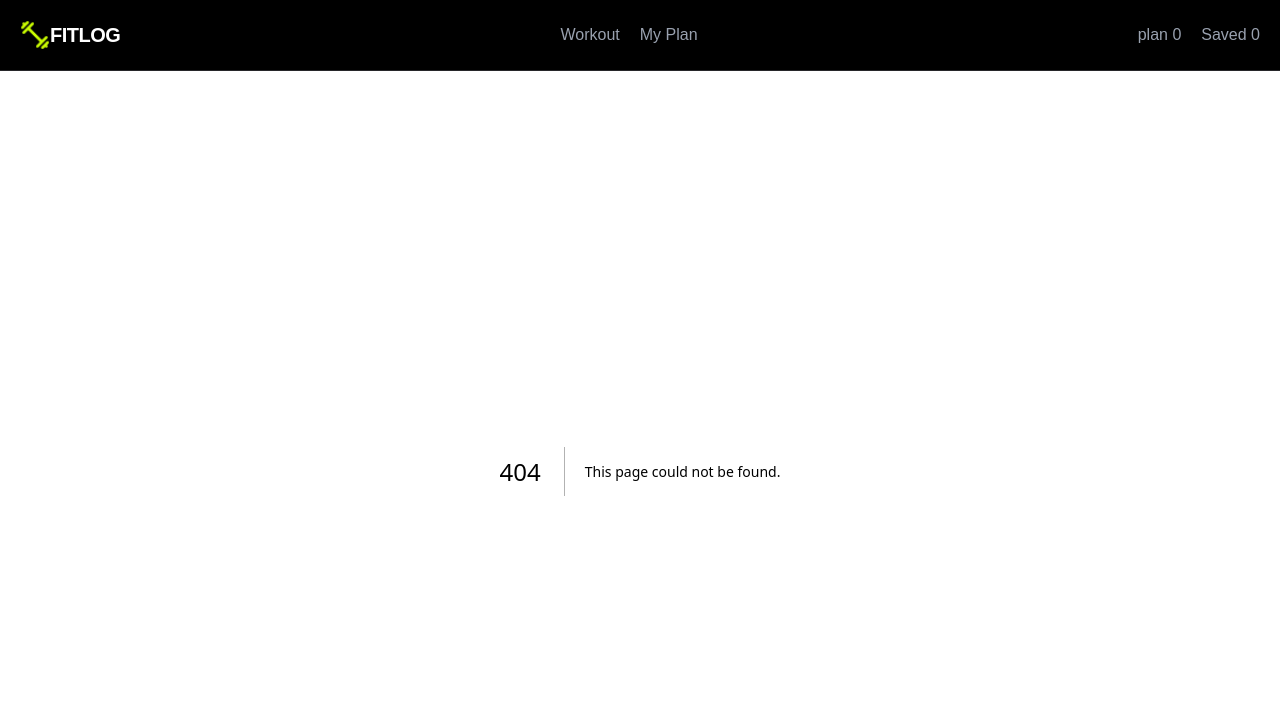
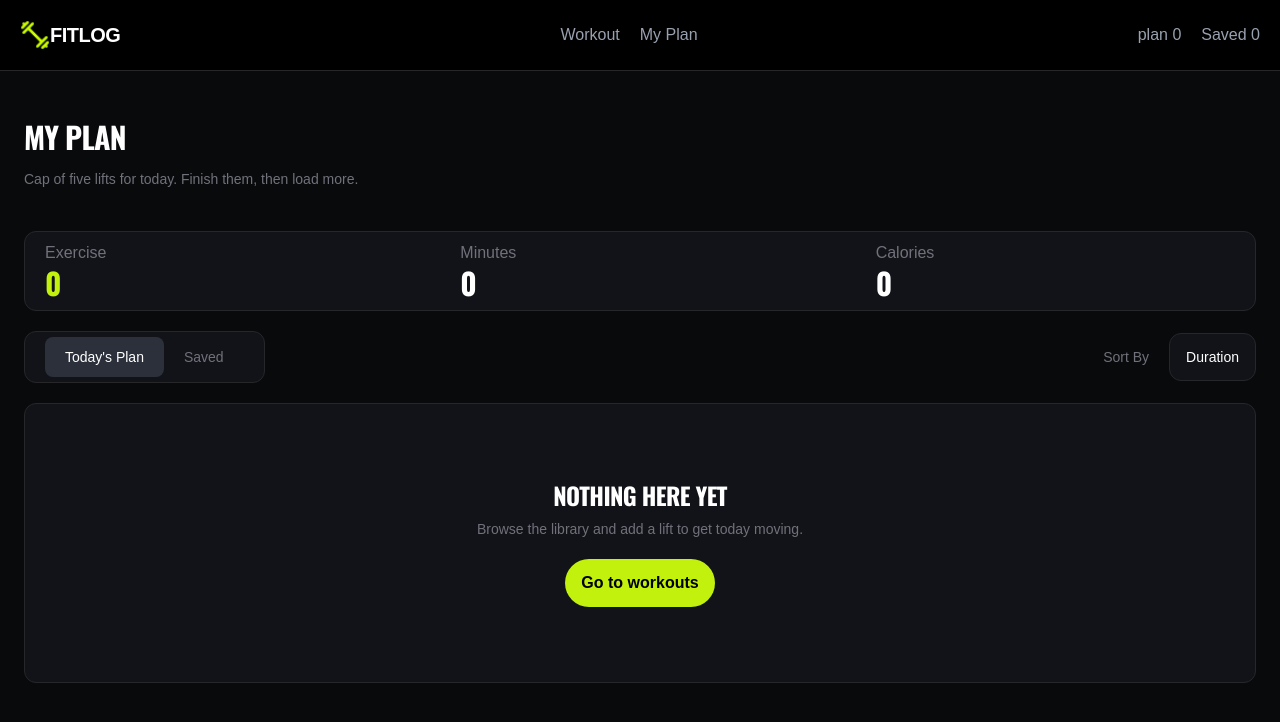
Before and after one commit to tasmia-maha/FitLog, a Next.js app: page /my-plan in a window 1280 px wide. Before the commit this address had no page. Shown: the top 722 px of the page. Built offline with nearby package versions, Linux system fonts and the light colour scheme.

Commit message:
Add My Plan workout management page

```diff
--- /dev/null
+++ b/app/my-plan/page.tsx
@@ -0,0 +1,158 @@
+"use client"
+import { useEffect, useState } from "react"
+import Link from "next/link"
+import {Clock, Flame ,Star, X } from "lucide-react"
+type Workout={
+  id: number;
+  name: string;
+  image: string;
+  muscleGroups: string[];
+  equipment: string;
+  difficulty: string;
+  duration: number;
+  caloriesBurned: number;
+  sets: number;
+  reps: string;
+  rating: number;
+  description: string;
+  instructions: string[];
+}
+export default function MyPlan() {
+  const [plan, setPlan]=useState<Workout[]>([])
+  const [completedId,setCompletedId]=useState<number[]>([])
+  const [saved,setSaved]=useState<Workout[]>([])
+  const [activeTab, setActiveTab] = useState<"today" | "saved">("today")
+  useEffect(()=>{
+    const savedPlan = localStorage.getItem("fitlog-plan")
+    if(savedPlan){
+      // eslint-disable-next-line react-hooks/set-state-in-effect
+      setPlan(JSON.parse(savedPlan))
+    }
+    const savedCompletedId=localStorage.getItem("fitlog-completed")
+    if(savedCompletedId){
+      // eslint-disable-next-line react-hooks/set-state-in-effect
+      setCompletedId(JSON.parse(savedCompletedId))
+    }
+    const saved=localStorage.getItem("fitlog-saved")
+    if(saved){
+      setSaved(JSON.parse(saved))
+    }
+  },[])
+  const removeFromPlan=(id:number)=>{
+    const updatedPlan=plan.filter((workout)=>workout.id !== id)
+    setPlan(updatedPlan)
+    localStorage.setItem("fitlog-plan",JSON.stringify(updatedPlan))
+  }
+  const renoveFromSaved =(id:number)=>{
+    const updatedSaved = saved.filter((workout)=> workout.id!==id)
+    setSaved(updatedSaved)
+    localStorage.setItem("fitlog-saved",JSON.stringify(updatedSaved))
+  }
+  const markAsDone=(id:number)=>{
+    if(completedId.includes(id)){
+      return
+    }
+    const updatedComplateId =[...completedId,id]
+    setCompletedId(updatedComplateId)
+    localStorage.setItem("fitlog-completed",JSON.stringify(updatedComplateId))
+  }
+  const totalMinutes = plan.reduce((total, workout)=> total+ workout.duration,0)
+  const totalCalories = plan.reduce((total, workout)=> total+ workout.caloriesBurned,0)
+  const activeWorkouts=activeTab==="today" ? plan : saved
+  return (
+    <main className="min-h-screen bg-[#090a0c] px-6 py-12 text-white">
+      <div className="mx-auto max-w-7xl">
+
+        {/* Page heading */}
+        <div className="mb-10">
+
+          <h1 className="text-xl font-bold tracking-tight sm:text-3xl font-oswald">
+            MY PLAN
+          </h1>
+
+          <p className="mt-3 max-w-xl text-sm leading-6 text-zinc-500">
+            Cap of five lifts for today. Finish them, then load more.
+          </p>
+        </div>
+
+        <div className="mt-5 h-20 items-center grid gap-4 sm:grid-cols-3 rounded-xl border border-zinc-800 bg-[#111318]">
+          <div className="px-5">
+            <p className="text-zinc-500">Exercise</p>
+            <p className="text-[#C2F10D] text-xl font-bold tracking-tight sm:text-3xl font-oswald">{plan.length}</p>
+          </div>
+          <div className="px-5">
+            <p className="text-zinc-500">Minutes</p>
+            <p className="text-xl font-bold tracking-tight sm:text-3xl font-oswald">{totalMinutes}</p>
+          </div>
+          <div className="px-5">
+            <p className="text-zinc-500">Calories</p>
+            <p className="text-xl font-bold tracking-tight sm:text-3xl font-oswald">{totalCalories}</p>
+          </div>
+        </div>
+
+        <div className="mt-5 flex items-center justify-between">
+          <div className="rounded-xl items-center flex h-13 px-5 bg-[#111318] p-1 border border-zinc-800">
+            <button
+             onClick={()=> setActiveTab("today")}
+             className={`text-sm h-10 rounded-lg font-medium px-5 border-zinc-900 ${activeTab==="today" ? "text-white hover:text-white bg-[#2c303b]" : "text-zinc-500"}`}>Today&apos;s Plan</button>
+            <button
+             onClick={()=> setActiveTab("saved")}
+             className={`rounded-lg text-sm px-5 font-medium h-10 transition ${activeTab==="saved" ? "text-white hover:text-white bg-[#2c303b]" : "text-zinc-500"}`}>Saved</button>
+          </div>
+          <div className="flex items-center gap-5">
+            <p className="text-sm text-zinc-500 font-medium">Sort By</p>
+            <button className="rounded-xl h-12 font-medium transition hover:border-zinc-600 px-4 border border-zinc-800 bg-[#111318] text-sm text-white">Duration</button>
+          </div>
+        </div>
+
+        {/* Empty state */}
+        {activeWorkouts.length===0 ?(
+           <div className="mt-5 flex flex-col items-center justify-center min-h-70 rounded-xl border border-zinc-800 bg-[#111318] px-5 text-center">
+          <h2 className="text-2xl text-white uppercase font-bold tracking-tight font-oswald">
+            NOTHING HERE YET
+          </h2>
+
+          <p className="mt-2 text-sm text-zinc-500 mb-5">
+            Browse the library and add a lift to get today moving.
+          </p>
+          <Link href="/" className="rounded-full px-4 py-3 text-black bg-[#C2F10D] font-bold transition hover:scale-105">Go to workouts</Link>
+        </div>
+
+        ):(
+          <div className="mt-5 space-y-3">
+            {activeWorkouts.map((workout)=>(
+              <div key={workout.id} className="flex justify-between items-center w-full rounded-lg border border-zinc-800 bg-[#111318] gap-5 mt-3 p-3 mb-3">
+                <div className="flex items-center gap-5">
+                  <img src={workout.image} alt={workout.name} className="h-32 w-32 rounded-lg object-cover"/>
+                  <div>
+                    <h2 className="text-xl font-bold py-3 text-white">{workout.name}</h2>
+                    <p className="mt-2 text-sm text-zinc-500">{workout.equipment}</p>
+                    <div className="mt-2 flex items-center gap-5 text-sm text-zinc-500">
+                      <span className="flex gap-2"><Clock size={18}/>{workout.duration} min</span>
+                      <span className="flex gap-2"><Flame size={18}/>{workout.caloriesBurned} kcal</span>
+                      <span className="flex gap-2"><Star size={18}/>{workout.rating}</span>
+                    </div>
+                  </div>
+                </div>
+                <div>
+                  <div className="flex items-center gap-3 justify-end">
+                    <Link href={`/workout/${workout.id}`}
+                     className="text-sm text-white rounded-xl px-3 py-2 hover:scale-105 border border-zinc-800 bg-[#111318]">View Details</Link>
+                    <button
+                     onClick={()=>markAsDone(workout.id)}
+                     disabled={completedId.includes(workout.id)}
+                     className={`rounded-xl px-3 py-2 text-sm ${completedId.includes(workout.id) ? "bg-zinc-700 text-zinc-400": "bg-[#CCFF00] text-black hover:scale-105"}`}>Mark as Done</button>
+                    <button
+                     onClick={()=>
+                      activeTab==="today" ? removeFromPlan(workout.id) : renoveFromSaved(workout.id)}
+                     className="text-zinc-500 hover:scale-110"><X size={22} /></button>
+                  </div>
+                </div>
+              </div>
+            ))}
+          </div>
+        )}
+      </div>
+    </main>
+  )
+}
```
